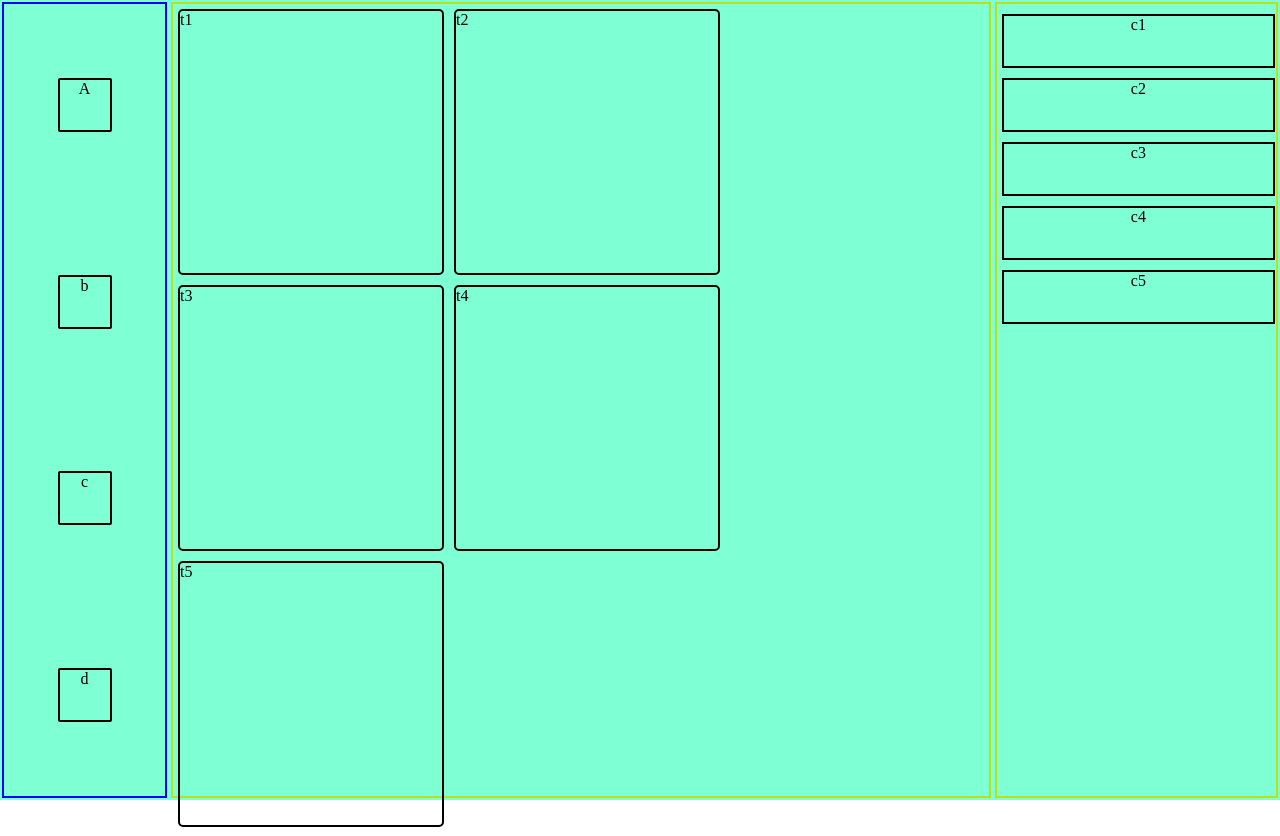
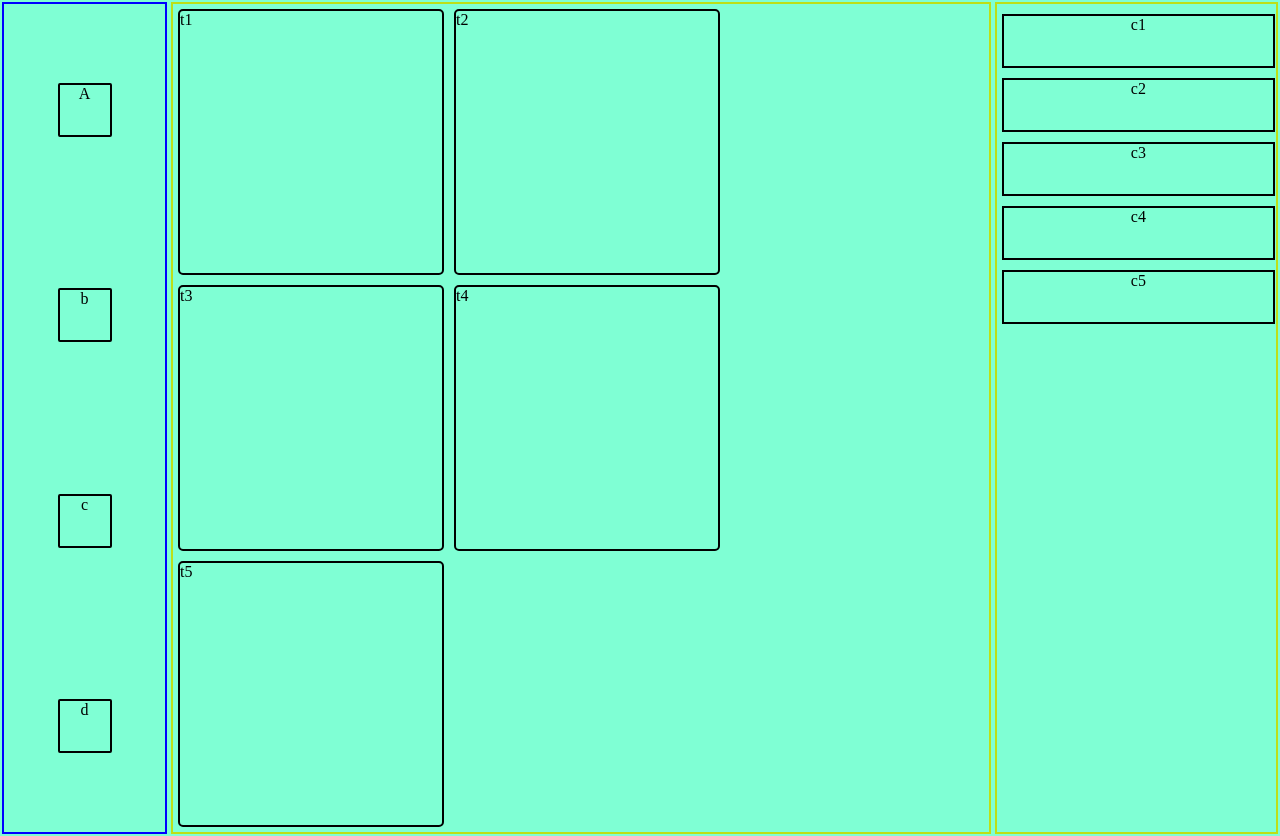
Before and after one commit to Blast101/Responsive2, a plain HTML site: page index.html in a window 1280 px wide. Drawn offline with Linux system fonts and the light colour scheme.

Commit message:
Update style.css

```diff
--- a/style.css
+++ b/style.css
@@ -1,5 +1,6 @@
 html,body{
-    height: 100%;
+    height:auto;
+    width:auto;
 }
 
 *{
```
